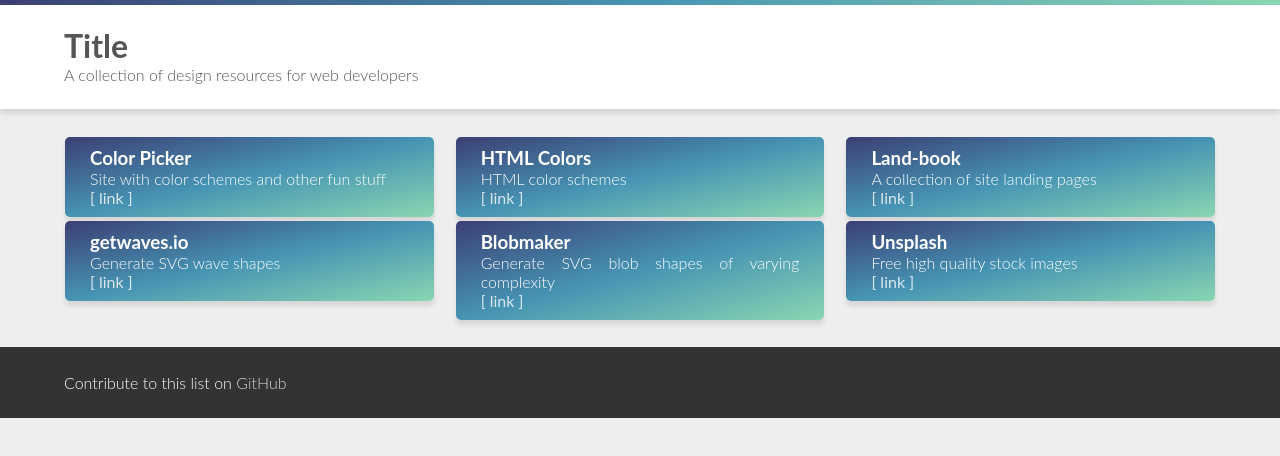
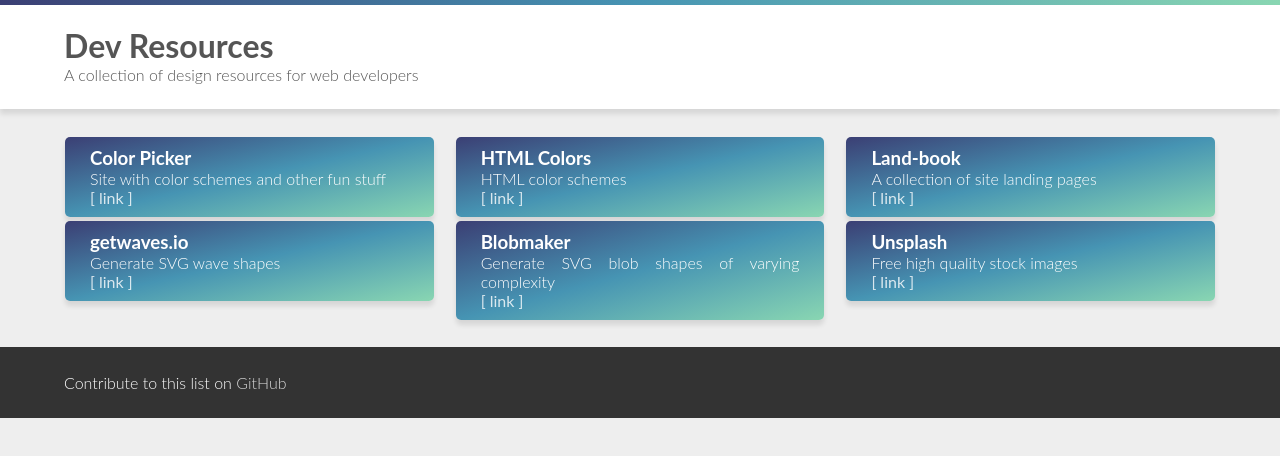
Before and after one commit to daniellenall/resources-directory, a React (Create React App) app: page / in a window 1280 px wide. Shown: the top 456 px of the page. Built offline with nearby package versions, Linux system fonts and the light colour scheme.

Commit message:
Changed page title

```diff
--- a/src/components/layout/Header.js
+++ b/src/components/layout/Header.js
@@ -3,7 +3,7 @@
 function Header(){
   return (
     <div class="header">
-      <h1>Title</h1>
+      <h1>Dev Resources</h1>
       <p>A collection of design resources for web developers</p>
     </div>
     );
```
